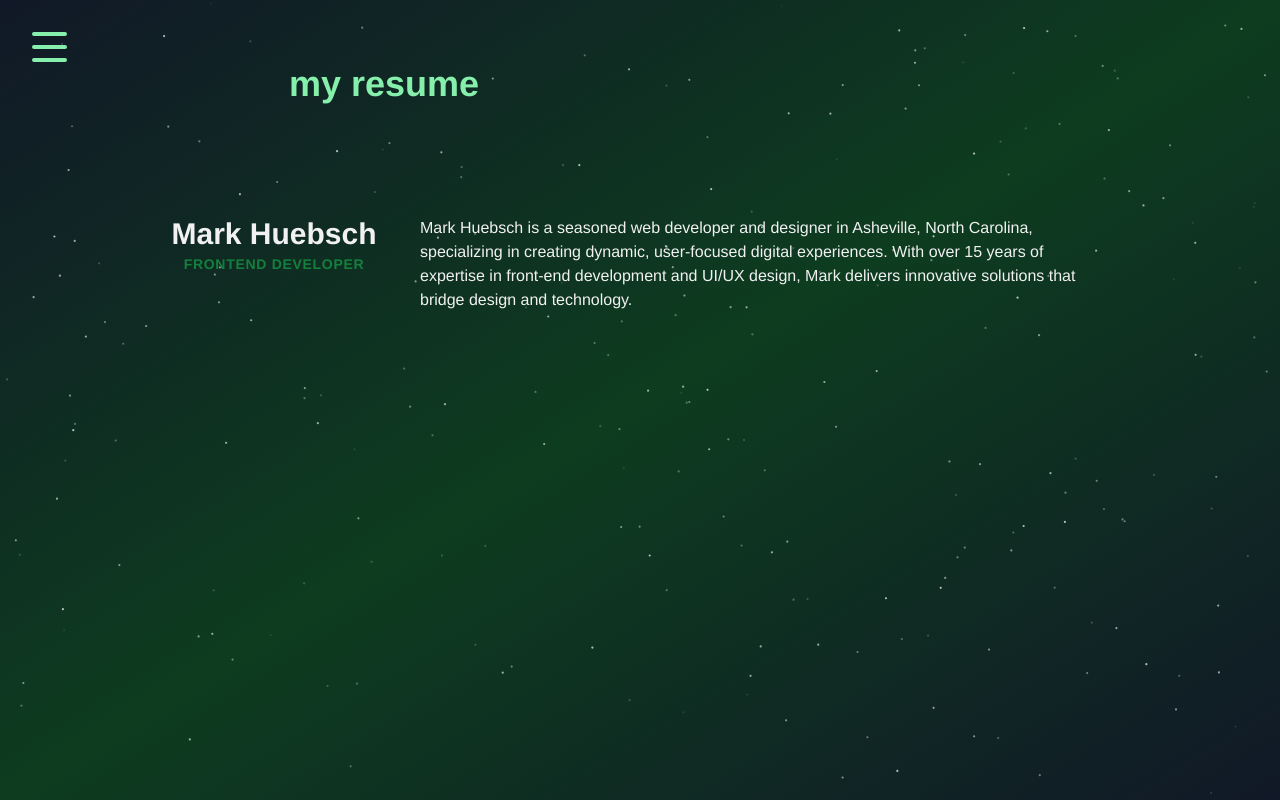
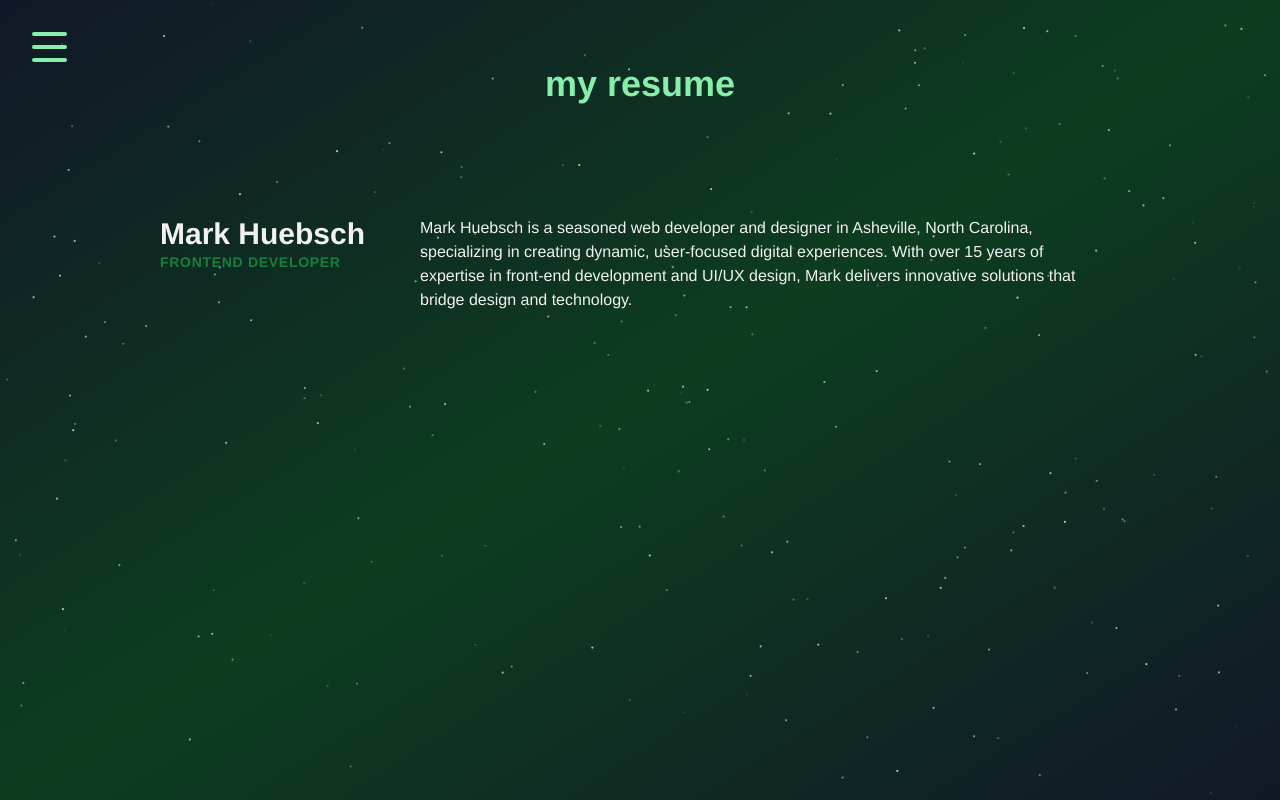
Before and after one commit to mhuebsch/myDevWebsite, a Next.js app: page /resume in a window 1280 px wide. Built offline with nearby package versions, Linux system fonts and the light colour scheme.

Commit message:
cleanup resume html

```diff
--- a/app/resume/page.js
+++ b/app/resume/page.js
@@ -1,6 +1,6 @@
 const ResumePage = () => {
   return (
-    <div>
+    <div className="flex flex-col justify-center items-center w-screen max-w-full sm:max-w-[70%] lg:max-w-[1200px] mx-auto">
       <div className="flex flex-col justify-start items-center max-w-screen-md">
         <div className="flex flex-col justify-center items-center w-screen">
           <h1 className="text-4xl text-center font-semibold animate-fade-in lowercase text-green-300 py-16">
@@ -11,25 +11,20 @@ const ResumePage = () => {
       <section>
         <div className="container mx-auto max-w-5xl py-12 md:px-4">
           <div className="mx-4 grid gap-4 sm:grid-cols-12">
-            <div className="col-span-12 sm:col-span-3">
-              <div className="mb-14 text-center">
+            <div className="col-span-12 sm:col-span-3 mb-8">
               <h3 className="text-3xl font-semibold">Mark Huebsch</h3>
-                <span className="text-sm font-bold uppercase tracking-wider text-green-700">
+              <h5 className="text-sm font-bold uppercase tracking-wider text-green-700">
                 Frontend Developer
-                </span>
-              </div>
+              </h5>
             </div>
             <div className="relative col-span-12 space-y-6 sm:col-span-9 md:px-4">
-              <div className="mb-14">
               <p>
                 Mark Huebsch is a seasoned web developer and designer in
                 Asheville, North Carolina, specializing in creating dynamic,
                 user-focused digital experiences. With over 15 years of
                 expertise in front-end development and UI/UX design, Mark
-                  delivers innovative solutions that bridge design and
-                  technology.
+                delivers innovative solutions that bridge design and technology.
               </p>
-              </div>
             </div>
           </div>
         </div>
```
Lines whose indentation alone changed are shown as unchanged.
